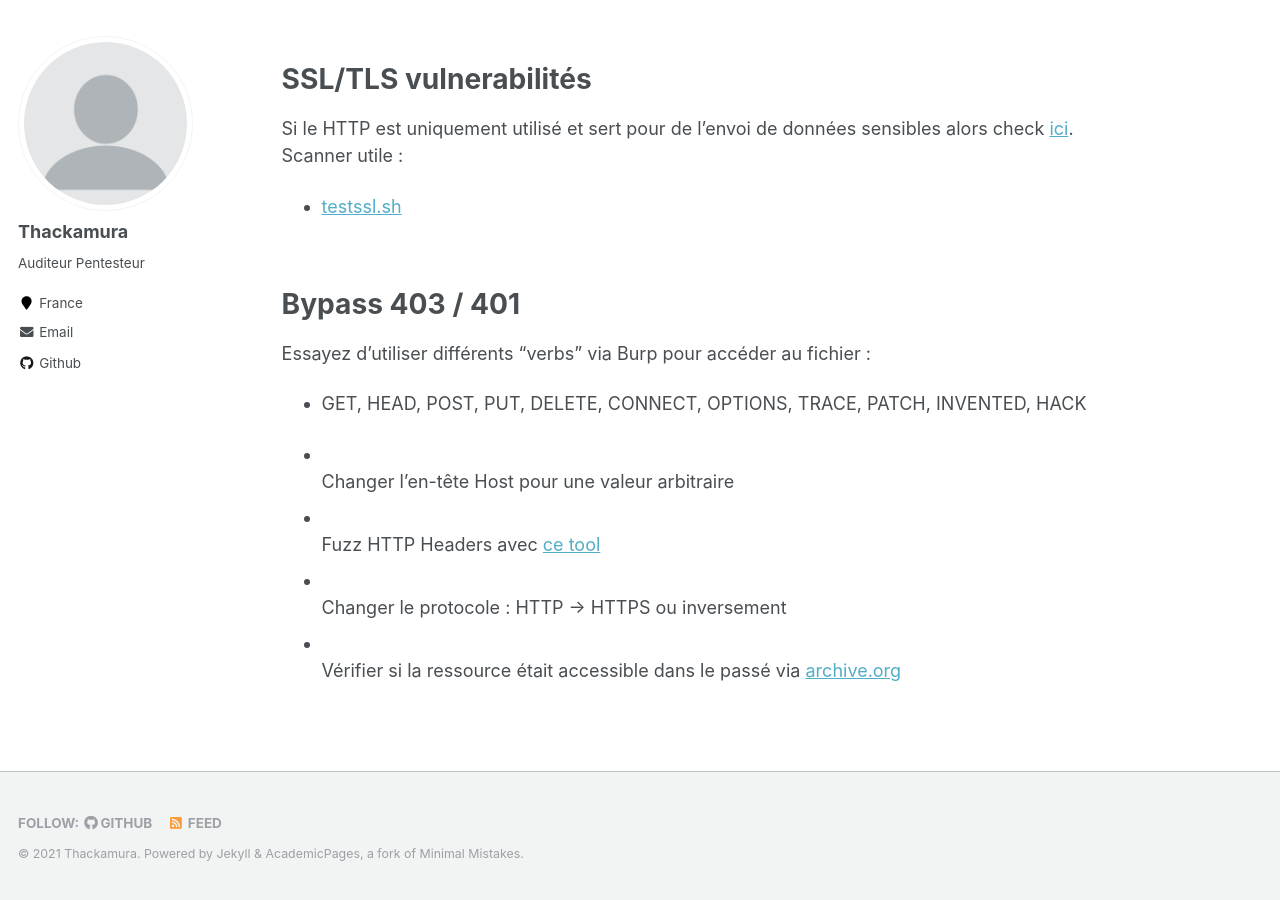
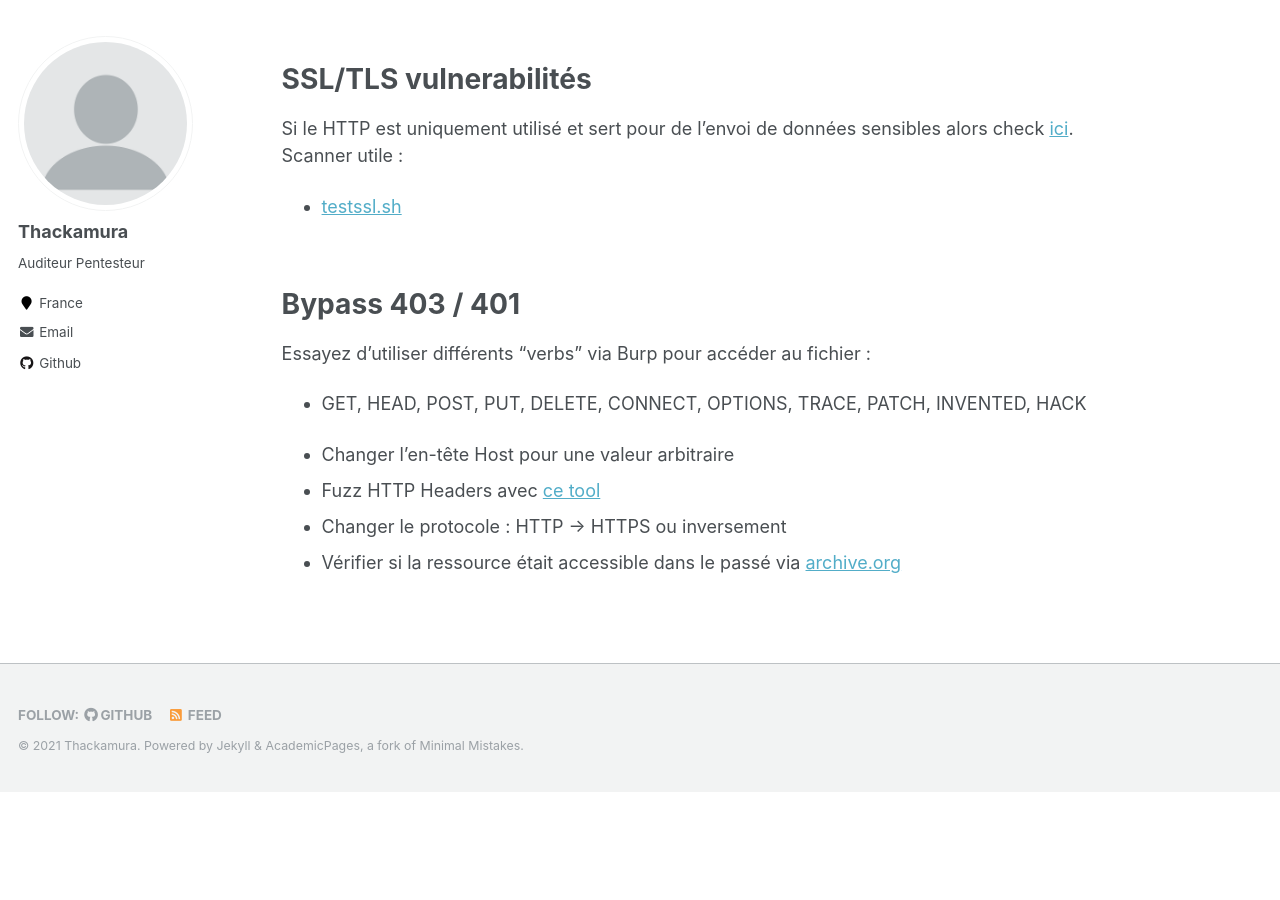
Before and after one commit to thackamura/thackamura.github.io, a Jekyll site: the page built from _pages/web-checklist.md, in a window 1280 px wide and 900 px high, scrolled down 1790 px. Built offline with Jekyll 4.4.1, drawn with Linux system fonts in a browser that asks for light colours; after the commit the page ends 2582 px from its top, so only the background shows below that.

Commit message:
Update web-checklist.md

```diff
--- a/_pages/web-checklist.md
+++ b/_pages/web-checklist.md
@@ -75,8 +75,9 @@
 ======
 Essayez d'utiliser différents "verbs" via Burp pour accéder au fichier :
 * GET, HEAD, POST, PUT, DELETE, CONNECT, OPTIONS, TRACE, PATCH, INVENTED, HACK
+<br/>
 
-* <br/>Changer l'en-tête Host pour une valeur arbitraire
-* <br/>Fuzz HTTP Headers avec [ce tool](https://github.com/carlospolop/fuzzhttpbypass)
-* <br/>Changer le protocole : HTTP -> HTTPS ou inversement
-* <br/>Vérifier si la ressource était accessible dans le passé via [archive.org](https://archive.org/web/)
+* Changer l'en-tête Host pour une valeur arbitraire
+* Fuzz HTTP Headers avec [ce tool](https://github.com/carlospolop/fuzzhttpbypass)
+* Changer le protocole : HTTP -> HTTPS ou inversement
+* Vérifier si la ressource était accessible dans le passé via [archive.org](https://archive.org/web/)
```
